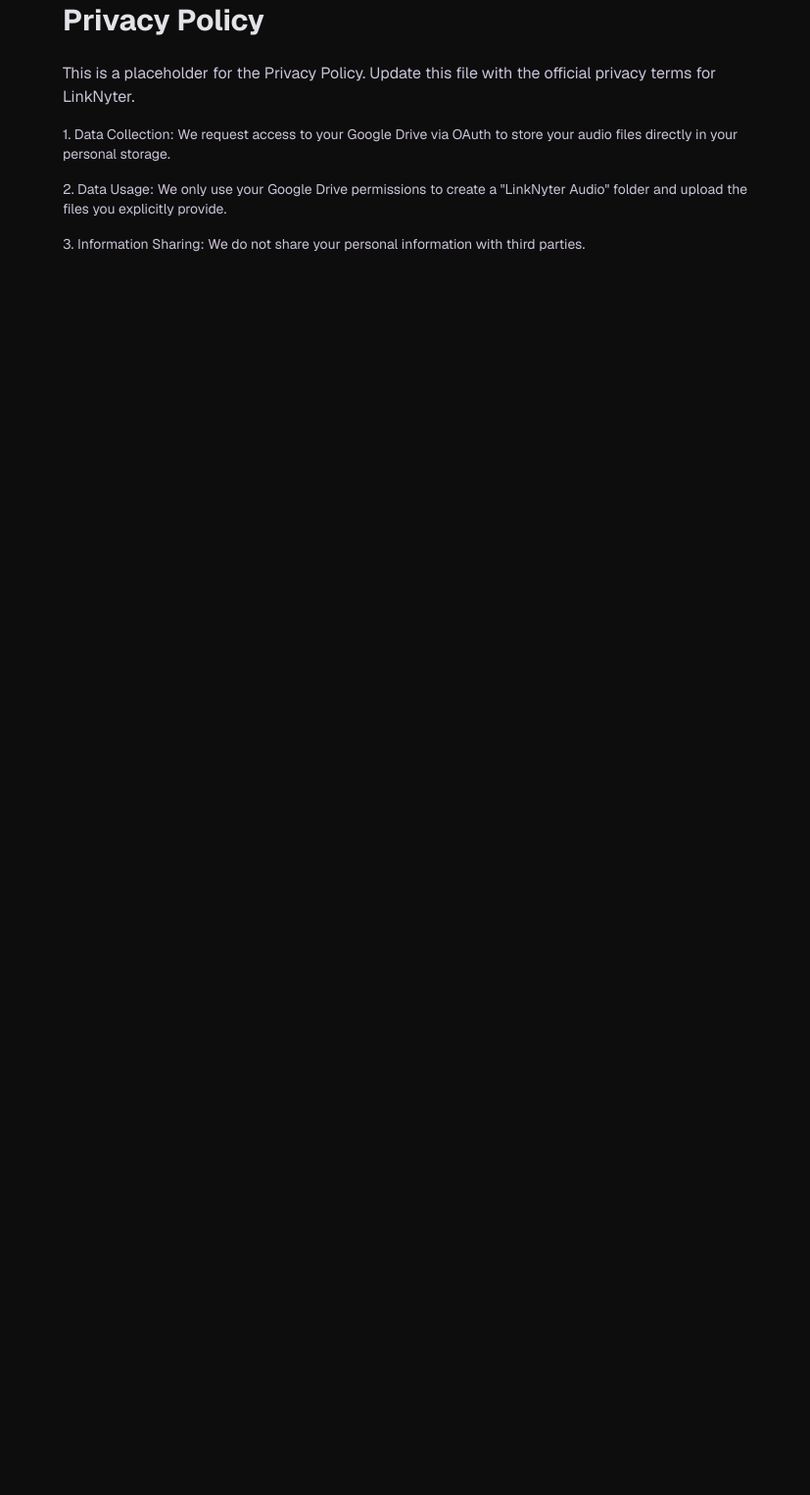
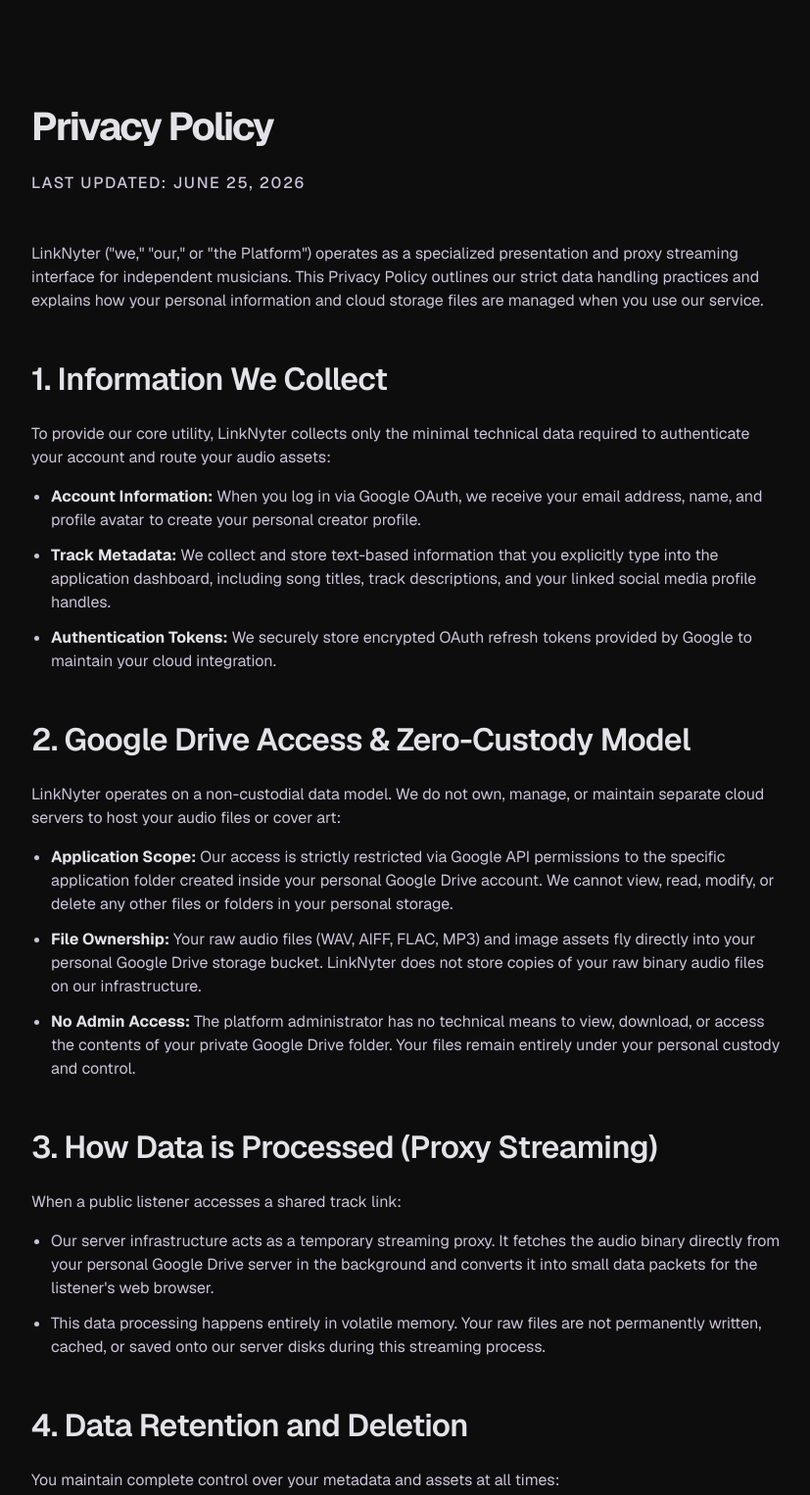
Before and after one commit to prajalsonariya/LinkNyter, a React app: page /privacy in a window 1280 px wide. Shown: the part 29-1555 px from the top of the page at 98% size, without its empty margins (224-1051 px from the left). Before the commit the page ends 800 px from the top, so only its background shows below. Built offline with nearby package versions, Linux system fonts and the light colour scheme; some packages are replaced by stand-ins of ours.

Commit message:
docs: Implement official zero-custody Privacy Policy

```diff
--- a/src/app/(public)/privacy/page.tsx
+++ b/src/app/(public)/privacy/page.tsx
@@ -1,14 +1,60 @@
 export default function PrivacyPage() {
   return (
-    <div className="min-h-screen bg-background text-on-background p-8 max-w-3xl mx-auto">
-      <h1 className="text-3xl font-bold mb-6">Privacy Policy</h1>
-      <p className="text-on-surface-variant mb-4">
-        This is a placeholder for the Privacy Policy. Update this file with the official privacy terms for LinkNyter.
-      </p>
-      <div className="space-y-4 text-sm text-on-surface-variant">
-        <p>1. Data Collection: We request access to your Google Drive via OAuth to store your audio files directly in your personal storage.</p>
-        <p>2. Data Usage: We only use your Google Drive permissions to create a "LinkNyter Audio" folder and upload the files you explicitly provide.</p>
-        <p>3. Information Sharing: We do not share your personal information with third parties.</p>
+    <div className="min-h-screen bg-background pt-32 pb-24 px-margin-mobile md:px-margin-desktop text-on-background">
+      <div className="max-w-3xl mx-auto">
+        <h1 className="font-display-lg text-[40px] md:text-display-lg font-bold mb-4 text-on-surface tracking-tighter">Privacy Policy</h1>
+        <p className="font-body-md text-on-surface-variant mb-12 uppercase tracking-widest font-medium">Last Updated: June 25, 2026</p>
+
+        <div className="space-y-12 font-body-lg text-body-lg text-on-surface-variant leading-relaxed">
+          <p>
+            LinkNyter (&quot;we,&quot; &quot;our,&quot; or &quot;the Platform&quot;) operates as a specialized presentation and proxy streaming interface for independent musicians. This Privacy Policy outlines our strict data handling practices and explains how your personal information and cloud storage files are managed when you use our service.
+          </p>
+
+          <section>
+            <h2 className="font-headline-lg text-headline-lg text-on-surface font-semibold mb-6">1. Information We Collect</h2>
+            <p className="mb-4">To provide our core utility, LinkNyter collects only the minimal technical data required to authenticate your account and route your audio assets:</p>
+            <ul className="list-disc pl-5 space-y-3">
+              <li><strong className="text-on-surface">Account Information:</strong> When you log in via Google OAuth, we receive your email address, name, and profile avatar to create your personal creator profile.</li>
+              <li><strong className="text-on-surface">Track Metadata:</strong> We collect and store text-based information that you explicitly type into the application dashboard, including song titles, track descriptions, and your linked social media profile handles.</li>
+              <li><strong className="text-on-surface">Authentication Tokens:</strong> We securely store encrypted OAuth refresh tokens provided by Google to maintain your cloud integration.</li>
+            </ul>
+          </section>
+
+          <section>
+            <h2 className="font-headline-lg text-headline-lg text-on-surface font-semibold mb-6">2. Google Drive Access & Zero-Custody Model</h2>
+            <p className="mb-4">LinkNyter operates on a non-custodial data model. We do not own, manage, or maintain separate cloud servers to host your audio files or cover art:</p>
+            <ul className="list-disc pl-5 space-y-3">
+              <li><strong className="text-on-surface">Application Scope:</strong> Our access is strictly restricted via Google API permissions to the specific application folder created inside your personal Google Drive account. We cannot view, read, modify, or delete any other files or folders in your personal storage.</li>
+              <li><strong className="text-on-surface">File Ownership:</strong> Your raw audio files (WAV, AIFF, FLAC, MP3) and image assets fly directly into your personal Google Drive storage bucket. LinkNyter does not store copies of your raw binary audio files on our infrastructure.</li>
+              <li><strong className="text-on-surface">No Admin Access:</strong> The platform administrator has no technical means to view, download, or access the contents of your private Google Drive folder. Your files remain entirely under your personal custody and control.</li>
+            </ul>
+          </section>
+
+          <section>
+            <h2 className="font-headline-lg text-headline-lg text-on-surface font-semibold mb-6">3. How Data is Processed (Proxy Streaming)</h2>
+            <p className="mb-4">When a public listener accesses a shared track link:</p>
+            <ul className="list-disc pl-5 space-y-3">
+              <li>Our server infrastructure acts as a temporary streaming proxy. It fetches the audio binary directly from your personal Google Drive server in the background and converts it into small data packets for the listener&apos;s web browser.</li>
+              <li>This data processing happens entirely in volatile memory. Your raw files are not permanently written, cached, or saved onto our server disks during this streaming process.</li>
+            </ul>
+          </section>
+
+          <section>
+            <h2 className="font-headline-lg text-headline-lg text-on-surface font-semibold mb-6">4. Data Retention and Deletion</h2>
+            <p className="mb-4">You maintain complete control over your metadata and assets at all times:</p>
+            <ul className="list-disc pl-5 space-y-3">
+              <li>If you delete a track from your LinkNyter dashboard, the corresponding row of text metadata (title, description, play count) is instantly permanently purged from our database.</li>
+              <li>You can revoke LinkNyter&apos;s API access at any moment directly through your personal Google Account security settings, immediately disconnecting the platform from your storage.</li>
+            </ul>
+          </section>
+
+          <section>
+            <h2 className="font-headline-lg text-headline-lg text-on-surface font-semibold mb-6">5. Third-Party Sharing</h2>
+            <p>
+              We do not sell, rent, lease, or trade your personal information, metadata, or tracking metrics to third-party advertising companies or data brokers. Data is processed exclusively to maintain the live playback interface.
+            </p>
+          </section>
+        </div>
       </div>
     </div>
   );
```
